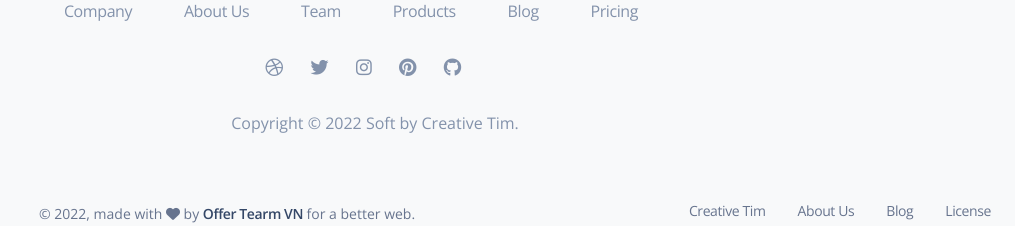
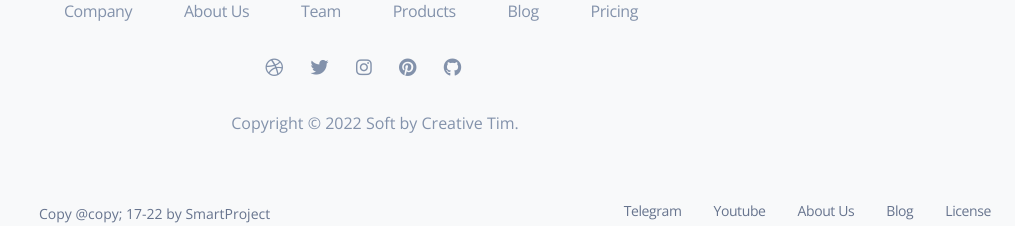
Before and after one commit to sonataruby/projectCMS, a CodeIgniter 4 app: the page made by app/Views/pages/register.php in a window 1280 px wide. Shown: the part 1003-1229 px from the top of the page, without its empty margins (265-1280 px from the left). Run offline with PHP 8.4 and a stand-in for CodeIgniter, Linux system fonts and the light colour scheme; the template is opened without the code that fills it, so the values that code supplies are empty; some libraries are stand-ins or nearby versions.

Commit message:
Update footer.php

```diff
--- a/app/Views/footer.php
+++ b/app/Views/footer.php
@@ -4,27 +4,25 @@
           <div class="row align-items-center justify-content-lg-between">
             <div class="col-lg-6 mb-lg-0 mb-4">
               <div class="copyright text-center text-sm text-muted text-lg-start">
-                © <script>
-                  document.write(new Date().getFullYear())
-                </script>,
-                made with <i class="fa fa-heart"></i> by
-                <a href="https://www.expressiq.co" class="font-weight-bold" target="_blank">Offer Tearm VN</a>
-                for a better web.
+                Copy @copy; <?php echo date('y') - 5;?>-<?php echo date('y');?> by SmartProject
               </div>
             </div>
             <div class="col-lg-6">
               <ul class="nav nav-footer justify-content-center justify-content-lg-end">
                 <li class="nav-item">
-                  <a href="https://www.creative-tim.com" class="nav-link text-muted" target="_blank">Creative Tim</a>
+                  <a href="https://t.me/smartgoldlive" class="nav-link text-muted" target="_blank">Telegram</a>
                 </li>
                 <li class="nav-item">
-                  <a href="https://www.creative-tim.com/presentation" class="nav-link text-muted" target="_blank">About Us</a>
+                  <a href="https://www.youtube.com/channel/UCENC_z8qLQJuuMKexkrlndg" class="nav-link text-muted" target="_blank">Youtube</a>
                 </li>
                 <li class="nav-item">
-                  <a href="https://www.creative-tim.com/blog" class="nav-link text-muted" target="_blank">Blog</a>
+                  <a href="/page/about" class="nav-link text-muted" target="_blank">About Us</a>
                 </li>
                 <li class="nav-item">
-                  <a href="https://www.creative-tim.com/license" class="nav-link pe-0 text-muted" target="_blank">License</a>
+                  <a href="/blog" class="nav-link text-muted" target="_blank">Blog</a>
+                </li>
+                <li class="nav-item">
+                  <a href="/license" class="nav-link pe-0 text-muted" target="_blank">License</a>
                 </li>
               </ul>
             </div>
@@ -97,15 +95,7 @@
 
 
   <script src="./assets/js/plugins/chartjs.min.js"></script>
-  <script>
-    var win = navigator.platform.indexOf('Win') > -1;
-    if (win && document.querySelector('#sidenav-scrollbar')) {
-      var options = {
-        damping: '0.5'
-      }
-      Scrollbar.init(document.querySelector('#sidenav-scrollbar'), options);
-    }
-  </script>
+
 
   <!-- Control Center for Soft Dashboard: parallax effects, scripts for the example pages etc -->
   <script src="./assets/js/dashboard.js?v=2.0.2"></script>
```
